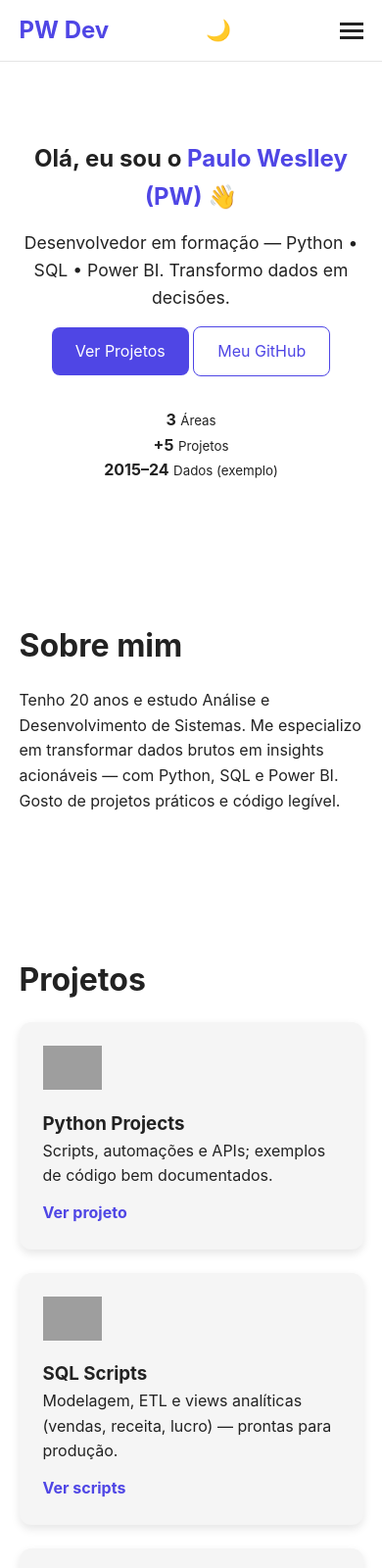
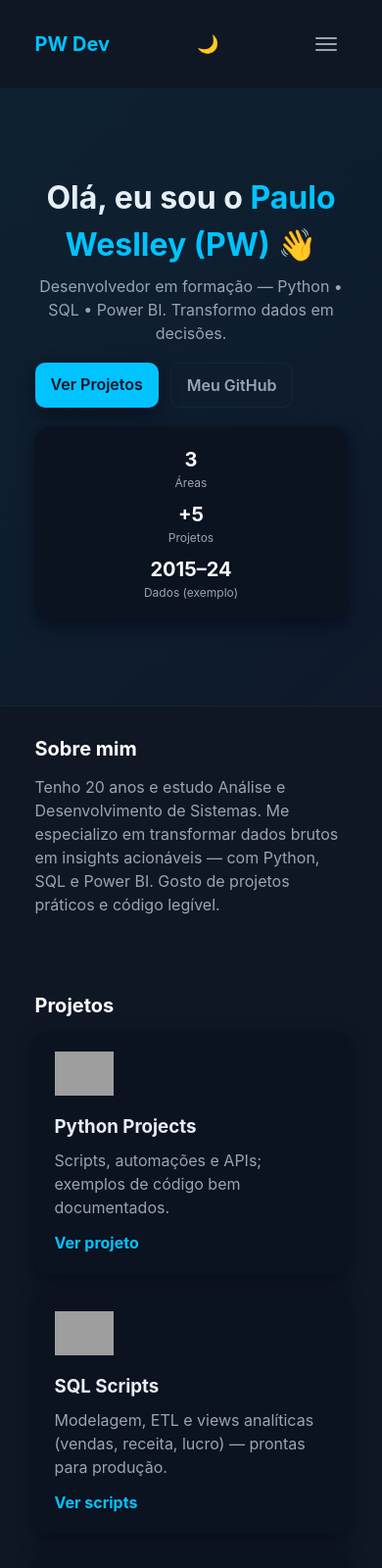
Before and after one commit to weslley87exe/PW_Portfolio, a plain HTML site: page index.html in a window 390 px wide. Shown: the top 1600 px of the page at 98% size. Drawn offline with Linux system fonts and the light colour scheme; grey boxes are pictures that could not be loaded.

Commit message:
Atualiza portfolio: dark mode, responsividade, menu mobile e seção Projetos Avançados

```diff
--- a/index.html
+++ b/index.html
@@ -41,7 +41,7 @@
           <p class="lead">Desenvolvedor em formação — Python • SQL • Power BI. Transformo dados em decisões.</p>
           <div class="hero-actions">
             <a class="btn btn-primary" href="#projetos">Ver Projetos</a>
-            <a class="btn btn-ghost" href="https://github.com/weslley87exe" target="_blank">Meu GitHub</a>
+            <a class="btn btn-ghost" href="https://github.com/weslley87exe" target="_blank" rel="noopener">Meu GitHub</a>
           </div>
         </div>
 
@@ -77,21 +77,21 @@
           <img class="card-icon" src="https://cdn.jsdelivr.net/gh/devicons/devicon/icons/python/python-original.svg" alt="Python">
           <h3>Python Projects</h3>
           <p>Scripts, automações e APIs; exemplos de código bem documentados.</p>
-          <a class="card-link" href="https://github.com/weslley87exe/PW_Portfolio/tree/main/Python_projects/sistema_alunos" target="_blank">Ver projeto</a>
+          <a class="card-link" href="https://github.com/weslley87exe/PW_Portfolio/tree/main/Python_projects/sistema_alunos" target="_blank" rel="noopener">Ver projeto</a>
         </article>
 
         <article class="card">
           <img class="card-icon" src="https://cdn.jsdelivr.net/gh/devicons/devicon/icons/mysql/mysql-original.svg" alt="SQL">
           <h3>SQL Scripts</h3>
           <p>Modelagem, ETL e views analíticas (vendas, receita, lucro) — prontas para produção.</p>
-          <a class="card-link" href="https://github.com/weslley87exe/PW_Portfolio/tree/main/SQL_Scripts" target="_blank">Ver scripts</a>
+          <a class="card-link" href="https://github.com/weslley87exe/PW_Portfolio/tree/main/SQL_Scripts" target="_blank" rel="noopener">Ver scripts</a>
         </article>
 
         <article class="card">
           <img class="card-icon" src="https://cdn.jsdelivr.net/gh/simple-icons/simple-icons/icons/powerbi.svg" alt="Power BI">
           <h3>Power BI Dashboards</h3>
           <p>Dashboards interativos com storytelling: KPIs, mapas e análise temporal.</p>
-          <a class="card-link" href="https://github.com/weslley87exe/PW_Portfolio/tree/main/PowerBI_Dashboards" target="_blank">Ver Dashboards</a>
+          <a class="card-link" href="https://github.com/weslley87exe/PW_Portfolio/tree/main/PowerBI_Dashboards" target="_blank" rel="noopener">Ver Dashboards</a>
         </article>
       </div>
     </section>
@@ -104,32 +104,33 @@
         <div class="adv-card">
           <h4>Dashboard – Análise Avançada (2015–2024)</h4>
           <p>Dashboard Power BI completo com análises temporais e mapas.</p>
-          <a href="https://github.com/weslley87exe/PW_Portfolio/blob/main/PowerBI_Dashboards/Dashboard-vendas-analise-avancada/Dashboard/Dashboard%20de%20Vendas%20—%20Análise%20Avançada%20(2015–2024).png" target="_blank" class="card-link">Abrir</a>
+          <a href="https://github.com/weslley87exe/PW_Portfolio/tree/main/PowerBI_Dashboards/Dashboard-vendas-analise-avancada" target="_blank" rel="noopener" class="card-link">Abrir</a>
         </div>
 
         <div class="adv-card">
           <h4>Dashboard – Vendas Anual (2023)</h4>
           <p>Versão anual do dashboard, objetivo e visual limpo.</p>
-          <a href="https://github.com/weslley87exe/PW_Portfolio/blob/main/PowerBI_Dashboards/Vendas_Anual/Vendas_Anual_2023_PW.PNG" target="_blank" class="card-link">Abrir</a>
+          <a href="https://github.com/weslley87exe/PW_Portfolio/tree/main/PowerBI_Dashboards/Vendas_Anual" target="_blank" rel="noopener" class="card-link">Abrir</a>
         </div>
 
         <div class="adv-card">
           <h4>Sistema de Cadastro (FastAPI)</h4>
           <p>Web app com CRUD e deploy (Railway).</p>
-          <a href="https://sistema-alunos-pwdev.up.railway.app" target="_blank" class="card-link">Acessar app</a>
+          <a href="https://sistema-alunos-pwdev.up.railway.app" target="_blank" rel="noopener" class="card-link">Acessar sistema</a>
         </div>
 
         <div class="adv-card">
           <h4>SQL — Vendas & Views</h4>
           <p>Scripts, views e prints para auditoria e análise.</p>
-          <a href="https://github.com/weslley87exe/PW_Portfolio/tree/main/SQL_Scripts/prints" target="_blank" class="card-link">Ver prints</a>
+          <a href="https://github.com/weslley87exe/PW_Portfolio/tree/main/SQL_Scripts/prints" target="_blank" rel="noopener" class="card-link">Ver prints</a>
         </div>
       </div>
     </section>
 
     <section id="contato" class="container section">
       <h2 class="section-title">Contato</h2>
-      <p>Quer trabalhar comigo ou precisa de freelance? Me chama.</p>
+      <p class="section-lead">Entre em contato comigo para oportunidades de estágio ou projetos.</p>
+
       <div class="contact-row">
         <div class="contact-card">
           <strong>Email</strong>
@@ -138,12 +139,12 @@
 
         <div class="contact-card">
           <strong>LinkedIn</strong>
-          <a href="https://www.linkedin.com/in/paulo-wesley-mesquita-oliveira-841b0b377" target="_blank">Perfil LinkedIn</a>
+          <a href="https://www.linkedin.com/in/paulo-wesley-mesquita-oliveira-841b0b377" target="_blank" rel="noopener">Perfil LinkedIn</a>
         </div>
 
         <div class="contact-card">
           <strong>GitHub</strong>
-          <a href="https://github.com/weslley87exe" target="_blank">github.com/weslley87exe</a>
+          <a href="https://github.com/weslley87exe" target="_blank" rel="noopener">github.com/weslley87exe</a>
         </div>
       </div>
     </section>
--- a/script.js
+++ b/script.js
@@ -1,49 +1,56 @@
-/* ========= MENU MOBILE ========= */
-const btnMenu = document.getElementById("btn-menu");
-const nav = document.getElementById("main-nav");
+// MENU MOBILE
+const btnMenu = document.getElementById('btn-menu');
+const nav = document.getElementById('main-nav');
 
-btnMenu.addEventListener("click", () => {
-  nav.classList.toggle("open");
-  const expanded = btnMenu.getAttribute("aria-expanded") === "true";
-  btnMenu.setAttribute("aria-expanded", String(!expanded));
+btnMenu.addEventListener('click', () => {
+  const opened = nav.classList.toggle('open');
+  btnMenu.setAttribute('aria-expanded', opened ? 'true' : 'false');
+  btnMenu.classList.toggle('is-active');
 });
 
-/* ========= DARK MODE ========= */
-const themeBtn = document.getElementById("btn-theme");
-const sun = document.getElementById("icon-sun");
-const moon = document.getElementById("icon-moon");
+// DARK MODE (persistente)
+const themeBtn = document.getElementById('btn-theme');
+const iconSun = document.getElementById('icon-sun');
+const iconMoon = document.getElementById('icon-moon');
 
-function applyTheme(theme) {
-  if (theme === "dark") {
-    document.body.classList.add("dark");
-    sun.classList.remove("hidden");
-    moon.classList.add("hidden");
+function applyTheme(theme){
+  if(theme === 'light'){
+    document.documentElement.classList.add('light');
+    iconSun.classList.remove('hidden');
+    iconMoon.classList.add('hidden');
   } else {
-    document.body.classList.remove("dark");
-    sun.classList.add("hidden");
-    moon.classList.remove("hidden");
+    document.documentElement.classList.remove('light');
+    iconSun.classList.add('hidden');
+    iconMoon.classList.remove('hidden');
   }
 }
 
-let savedTheme = localStorage.getItem("theme") || "light";
-applyTheme(savedTheme);
+const saved = localStorage.getItem('pw_theme') || 'dark';
+applyTheme(saved);
 
-themeBtn.addEventListener("click", () => {
-  const newTheme = document.body.classList.contains("dark") ? "light" : "dark";
-  localStorage.setItem("theme", newTheme);
-  applyTheme(newTheme);
+themeBtn.addEventListener('click', () => {
+  const current = document.documentElement.classList.contains('light') ? 'light' : 'dark';
+  const next = current === 'light' ? 'dark' : 'light';
+  localStorage.setItem('pw_theme', next);
+  applyTheme(next);
 });
 
-/* ========= ROLAGEM SUAVE ========= */
-document.querySelectorAll('a[href^="#"]').forEach(link => {
-  link.addEventListener("click", (e) => {
-    const target = document.querySelector(link.getAttribute("href"));
-    if (target) {
+// SMOOTH SCROLL (header offset)
+document.querySelectorAll('a[href^="#"]').forEach(anchor => {
+  anchor.addEventListener('click', function(e){
+    const href = this.getAttribute('href');
+    if(!href || href === '#') return;
+    const target = document.querySelector(href);
+    if(target){
       e.preventDefault();
-      window.scrollTo({
-        top: target.offsetTop - 60,
-        behavior: "smooth"
-      });
+      const offset = 72;
+      const top = target.getBoundingClientRect().top + window.scrollY - offset;
+      window.scrollTo({ top, behavior: 'smooth' });
+      // fecha menu mobile se aberto
+      if(nav.classList.contains('open')){
+        nav.classList.remove('open');
+        btnMenu.setAttribute('aria-expanded','false');
+      }
     }
   });
 });
--- a/style.css
+++ b/style.css
@@ -1,263 +1,123 @@
-/* ===== RESET ===== */
-* {
-  margin: 0;
-  padding: 0;
-  box-sizing: border-box;
+:root{
+  --bg: #0f1724;
+  --panel: #0b1220;
+  --muted: #9aa4b2;
+  --accent: #00c3ff;
+  --glass: rgba(255,255,255,0.03);
+  --card-grad: linear-gradient(180deg, rgba(255,255,255,0.02), rgba(255,255,255,0.01));
+  --radius: 12px;
+  --maxw: 1100px;
+  --shadow: 0 6px 18px rgba(2,6,23,0.6);
+  --text: #e6eef6;
 }
 
-body {
-  font-family: "Inter", sans-serif;
-  line-height: 1.6;
-  background: var(--bg);
-  color: var(--text);
-  transition: background 0.3s, color 0.3s;
+/* Light theme override */
+:root.light{
+  --bg: #f4f6f8;
+  --panel: #ffffff;
+  --muted: #5f6b75;
+  --accent: #0066ff;
+  --card-grad: linear-gradient(180deg, rgba(0,0,0,0.02), rgba(0,0,0,0.01));
+  --shadow: 0 6px 18px rgba(12,20,40,0.06);
+  --text: #0b1220;
 }
 
-/* ===== TEMAS ===== */
-:root {
-  --bg: #ffffff;
-  --text: #222;
-  --card: #f5f5f5;
-  --accent: #4f46e5;
-  --shadow: rgba(0, 0, 0, 0.1);
+*{box-sizing:border-box;margin:0;padding:0}
+html,body{height:100%}
+body{
+  background:var(--bg);
+  color:var(--text);
+  font-family: Inter, system-ui, -apple-system, "Segoe UI", Roboto, Arial;
+  -webkit-font-smoothing:antialiased;
+  -moz-osx-font-smoothing:grayscale;
+  line-height:1.5;
+  transition: background .25s ease, color .25s ease;
 }
 
-.dark {
-  --bg: #0f0f0f;
-  --text: #ffffff;
-  --card: #181818;
-  --accent: #6366f1;
-  --shadow: rgba(255, 255, 255, 0.08);
+/* Layout */
+.container{width:90%;max-width:var(--maxw);margin:0 auto;padding:48px 0}
+
+/* Header */
+.site-header{position:sticky;top:0;background:transparent;backdrop-filter: blur(6px);z-index:80}
+.header-inner{display:flex;align-items:center;gap:16px;justify-content:space-between;padding:14px 0}
+.brand{color:var(--accent);font-weight:700;text-decoration:none;font-size:20px}
+.icon-btn{background:transparent;border:0;color:var(--muted);font-size:18px;cursor:pointer;padding:6px 8px;border-radius:8px}
+.icon{display:inline-block}
+.hidden{display:none}
+.hamburger{display:none;flex-direction:column;gap:4px;border:0;background:transparent;padding:10px;cursor:pointer}
+.hamburger span{width:22px;height:2px;background:var(--muted);border-radius:2px;transition:transform .2s,opacity .2s}
+
+/* Nav */
+.nav{display:block}
+.nav-list{list-style:none;display:flex;gap:20px;align-items:center}
+.nav-list a{text-decoration:none;color:var(--muted);padding:8px 10px;border-radius:8px;transition:color .2s}
+.nav-list a:hover{color:var(--accent)}
+
+/* Hero */
+.hero{padding:60px 0;background:linear-gradient(135deg, rgba(0,195,255,0.06), rgba(0,102,255,0.03));border-bottom:1px solid rgba(255,255,255,0.02)}
+.hero-grid{display:grid;grid-template-columns:1fr 360px;gap:20px;align-items:center}
+.hero-text h1{font-size:32px;margin-bottom:6px}
+.accent{color:var(--accent)}
+.lead{color:var(--muted);margin-bottom:18px}
+.hero-actions{display:flex;gap:12px;flex-wrap:wrap}
+.btn{display:inline-block;padding:10px 16px;border-radius:10px;text-decoration:none;font-weight:600}
+.btn-primary{background:var(--accent);color:#071127;box-shadow: var(--shadow)}
+.btn-ghost{background:transparent;border:1px solid rgba(255,255,255,0.04);color:var(--muted)}
+
+/* KPI card */
+.hero-card{background:var(--panel);padding:18px;border-radius:14px;box-shadow:var(--shadow);display:flex;align-items:center;justify-content:center}
+.kpi{display:flex;gap:28px}
+.kpi strong{display:block;font-size:20px;color:#fff}
+.kpi small{display:block;color:var(--muted);font-size:12px}
+
+/* Sections */
+.section-title{font-size:20px;margin-bottom:12px;color:#fff}
+.section-lead{color:var(--muted);margin-bottom:20px}
+
+/* Grid & Cards */
+.grid{display:grid;gap:18px}
+.projetos-grid{grid-template-columns:repeat(1,1fr)}
+.card{background:var(--panel);padding:20px;border-radius:12px;box-shadow:var(--shadow);transition:transform .28s,box-shadow .28s}
+.card:hover{transform:translateY(-8px)}
+.card-icon{width:60px;margin-bottom:12px}
+.card h3{margin-bottom:8px}
+.card p{color:var(--muted);margin-bottom:12px}
+.card-link{color:var(--accent);font-weight:700;text-decoration:none}
+
+/* Avançados */
+.avan-grid{grid-template-columns:repeat(1,1fr)}
+.adv-card{background:var(--card-grad);padding:16px;border-radius:10px;box-shadow:var(--shadow)}
+.adv-card h4{margin-bottom:6px;color:#fff}
+.adv-card p{color:var(--muted);margin-bottom:8px}
+
+/* Contact */
+.contact-row{display:grid;gap:12px}
+.contact-card{background:var(--panel);padding:12px;border-radius:10px;color:var(--muted)}
+
+/* Footer */
+.site-footer{padding:28px 0;background:transparent;border-top:1px solid rgba(255,255,255,0.02);text-align:center;color:var(--muted)}
+
+/* Animations */
+@keyframes fadeInUp{from{opacity:0;transform:translateY(8px)}to{opacity:1;transform:none}}
+.container > .section{animation:fadeInUp .6s ease both}
+
+/* Responsive */
+@media(min-width:700px){
+  .projetos-grid{grid-template-columns:repeat(3,1fr)}
+  .avan-grid{grid-template-columns:repeat(2,1fr)}
+  .contact-row{grid-template-columns:repeat(3,1fr)}
 }
 
-/* ===== HEADER ===== */
-.site-header {
-  width: 100%;
-  position: sticky;
-  top: 0;
-  z-index: 50;
-  background: var(--bg);
-  border-bottom: 1px solid var(--shadow);
-  padding: 12px 0;
+/* Mobile menu */
+@media(max-width:699px){
+  .nav{display:none}
+  .hamburger{display:inline-flex}
+  .container{padding:28px 16px}
+  .hero-grid{grid-template-columns:1fr;text-align:center}
+  .kpi{flex-direction:column;gap:8px}
+  .nav.open{position:fixed;top:64px;right:14px;background:var(--panel);width:260px;border-radius:12px;padding:12px;box-shadow:var(--shadow)}
+  .nav.open .nav-list{flex-direction:column;gap:8px}
 }
 
-.header-inner {
-  display: flex;
-  align-items: center;
-  justify-content: space-between;
-}
-
-.container {
-  width: 90%;
-  max-width: 1100px;
-  margin: auto;
-}
-
-.brand {
-  font-size: 1.5rem;
-  font-weight: bold;
-  color: var(--accent);
-  text-decoration: none;
-}
-
-/* ===== NAV ===== */
-.nav {
-  display: flex;
-}
-
-.nav-list {
-  display: flex;
-  gap: 18px;
-  list-style: none;
-}
-
-.nav-list a {
-  text-decoration: none;
-  color: var(--text);
-  transition: 0.2s;
-  font-weight: 500;
-}
-
-.nav-list a:hover {
-  color: var(--accent);
-}
-
-/* ===== MOBILE MENU ===== */
-.hamburger {
-  display: none;
-  flex-direction: column;
-  gap: 4px;
-  background: none;
-  border: none;
-  cursor: pointer;
-}
-
-.hamburger span {
-  width: 24px;
-  height: 3px;
-  background: var(--text);
-  transition: 0.3s;
-}
-
-@media (max-width: 760px) {
-  .hamburger {
-    display: flex;
-  }
-
-  .nav {
-    position: absolute;
-    top: 60px;
-    right: 0;
-    background: var(--bg);
-    width: 180px;
-    padding: 20px;
-    border-radius: 8px;
-    border: 1px solid var(--shadow);
-    display: none;
-    flex-direction: column;
-  }
-
-  .nav.open {
-    display: flex;
-    animation: fade 0.3s ease;
-  }
-
-  @keyframes fade {
-    from { opacity: 0; transform: translateY(-5px); }
-    to { opacity: 1; transform: translateY(0); }
-  }
-
-  .nav-list {
-    flex-direction: column;
-  }
-}
-
-/* ===== THEME BUTTON ===== */
-.icon-btn {
-  border: none;
-  background: none;
-  cursor: pointer;
-  font-size: 1.3rem;
-  margin-right: 12px;
-}
-
-.hidden {
-  display: none;
-}
-
-/* ===== HERO ===== */
-.hero {
-  padding: 80px 0;
-}
-
-.hero-grid {
-  display: grid;
-  grid-template-columns: 1fr 1fr;
-  gap: 32px;
-}
-
-.lead {
-  font-size: 1.1rem;
-  margin: 14px 0;
-}
-
-.accent {
-  color: var(--accent);
-  font-weight: bold;
-}
-
-.btn {
-  display: inline-block;
-  padding: 12px 24px;
-  border-radius: 8px;
-  text-decoration: none;
-  transition: 0.2s;
-}
-
-.btn-primary {
-  background: var(--accent);
-  color: #fff;
-}
-
-.btn-primary:hover {
-  filter: brightness(0.9);
-}
-
-.btn-ghost {
-  border: 1px solid var(--accent);
-  color: var(--accent);
-}
-
-.btn-ghost:hover {
-  background: var(--accent);
-  color: #fff;
-}
-
-/* MOBILE HERO */
-@media (max-width: 760px) {
-  .hero-grid {
-    grid-template-columns: 1fr;
-    text-align: center;
-  }
-}
-
-/* ===== SECTIONS ===== */
-.section {
-  padding: 60px 0;
-}
-
-.section-title {
-  font-size: 2rem;
-  margin-bottom: 18px;
-}
-
-.section-lead {
-  max-width: 700px;
-  margin-bottom: 24px;
-}
-
-/* ===== CARDS ===== */
-.grid {
-  display: grid;
-  gap: 24px;
-  grid-template-columns: repeat(auto-fit, minmax(250px, 1fr));
-}
-
-.card,
-.adv-card {
-  background: var(--card);
-  padding: 24px;
-  border-radius: 12px;
-  box-shadow: 0 4px 10px var(--shadow);
-  transition: 0.2s;
-}
-
-.card:hover,
-.adv-card:hover {
-  transform: translateY(-4px);
-}
-
-.card-icon {
-  width: 60px;
-  margin-bottom: 12px;
-}
-
-.card-link {
-  margin-top: 12px;
-  display: inline-block;
-  color: var(--accent);
-  text-decoration: none;
-  font-weight: bold;
-}
-
-.card-link:hover {
-  text-decoration: underline;
-}
-
-/* ===== FOOTER ===== */
-footer {
-  text-align: center;
-  padding: 18px;
-  margin-top: 30px;
-  border-top: 1px solid var(--shadow);
-}
+/* Light tweaks */
+:root.light .hamburger span{background:#243241}
```
